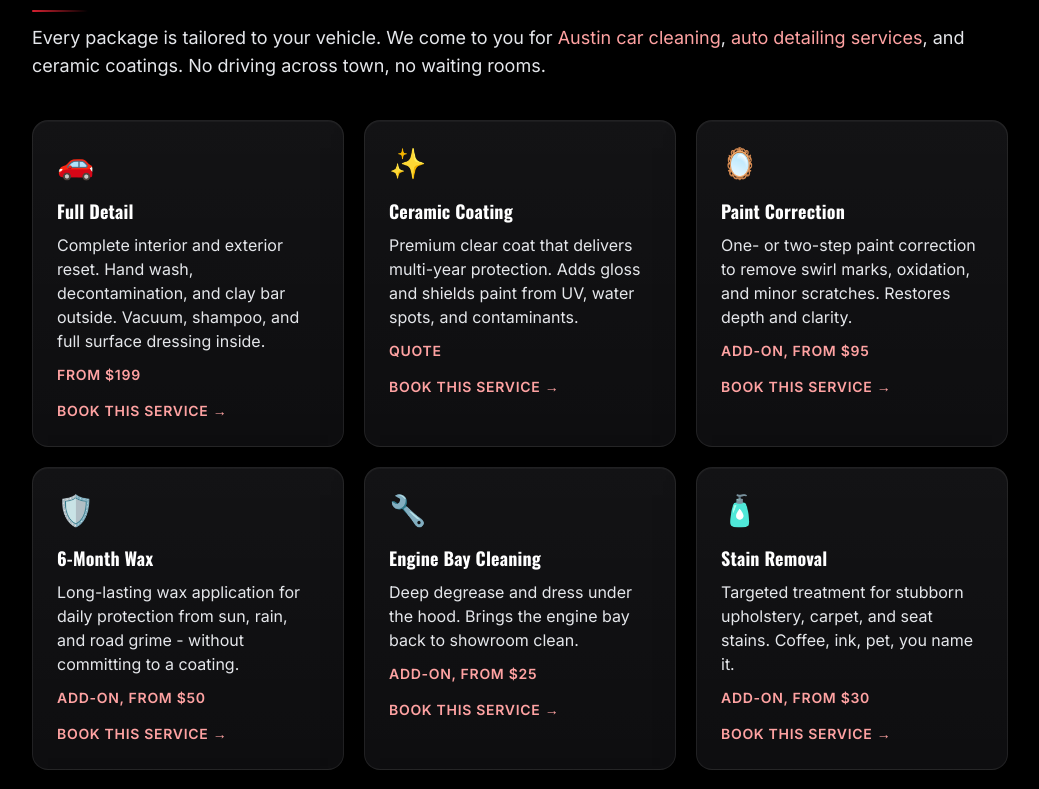
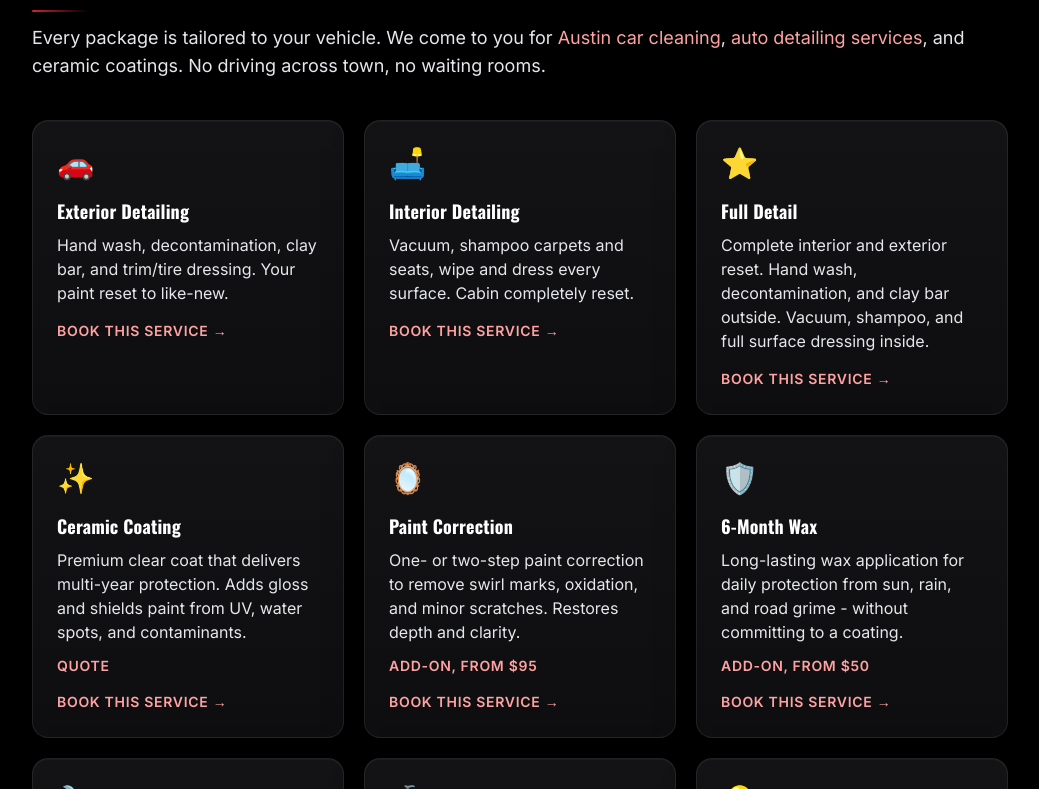
Before and after one commit to faddystorm2005/AAD, a Next.js app: page / in a window 1280 px wide. Shown: the part 831-1620 px from the top of the page, without its empty margins (120-1159 px from the left). Built offline with nearby package versions, Linux system fonts and the light colour scheme; no server answers.

Commit message:
ui: restore separate Exterior, Interior, Full Detail homepage cards (revert merge)

```diff
--- a/src/app/layout.tsx
+++ b/src/app/layout.tsx
@@ -57,7 +57,9 @@ const STRUCTURED_DATA = {
     "@type": "OfferCatalog",
     name: "Detailing Services",
     itemListElement: [
-      { "@type": "Offer", itemOffered: { "@type": "Service", name: "Full Detail (Interior + Exterior)" } },
+      { "@type": "Offer", itemOffered: { "@type": "Service", name: "Exterior Detail" } },
+      { "@type": "Offer", itemOffered: { "@type": "Service", name: "Interior Detail" } },
+      { "@type": "Offer", itemOffered: { "@type": "Service", name: "Full Detail" } },
       { "@type": "Offer", itemOffered: { "@type": "Service", name: "Ceramic Coating" } },
       { "@type": "Offer", itemOffered: { "@type": "Service", name: "Paint Correction" } },
       { "@type": "Offer", itemOffered: { "@type": "Service", name: "Headlight Restoration" } },
--- a/src/app/page.tsx
+++ b/src/app/page.tsx
@@ -567,9 +567,21 @@ export default function Home() {
 const SERVICES = [
   {
     icon: '🚗',
+    title: 'Exterior Detailing',
+    description: 'Hand wash, decontamination, clay bar, and trim/tire dressing. Your paint reset to like-new.',
+    priceLabel: '',
+  },
+  {
+    icon: '🛋️',
+    title: 'Interior Detailing',
+    description: 'Vacuum, shampoo carpets and seats, wipe and dress every surface. Cabin completely reset.',
+    priceLabel: '',
+  },
+  {
+    icon: '⭐',
     title: 'Full Detail',
     description: 'Complete interior and exterior reset. Hand wash, decontamination, and clay bar outside. Vacuum, shampoo, and full surface dressing inside.',
-    priceLabel: 'From $199',
+    priceLabel: '',
   },
   {
     icon: '✨',
```
